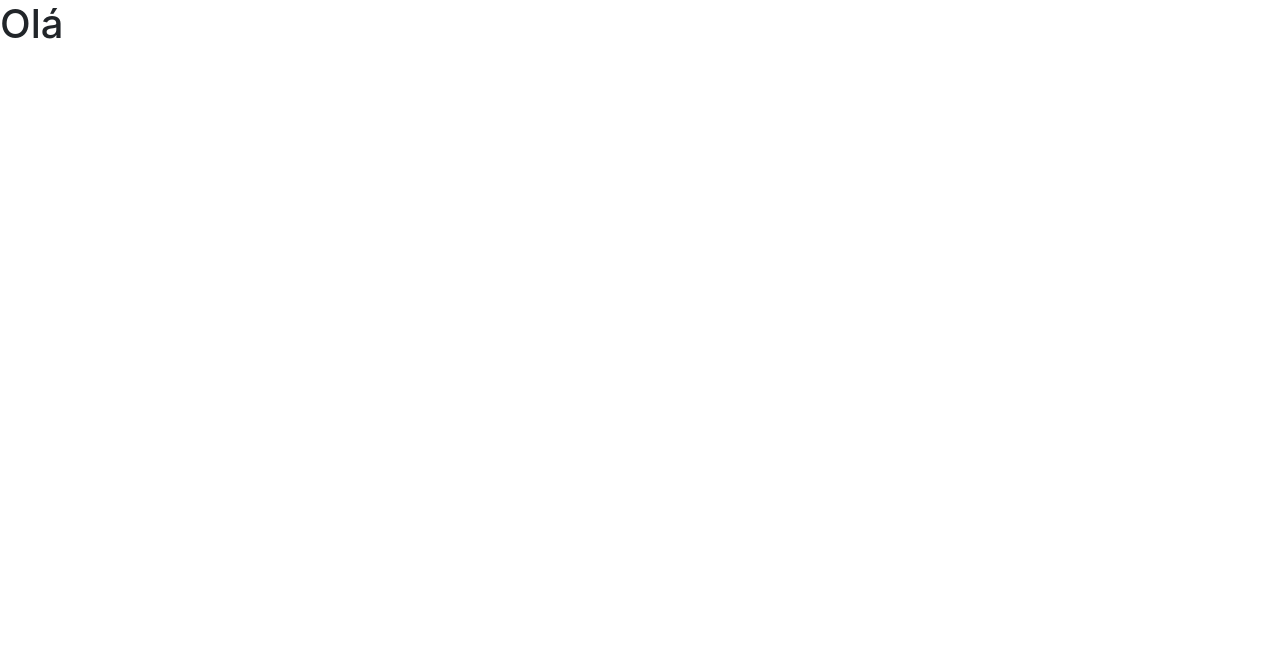
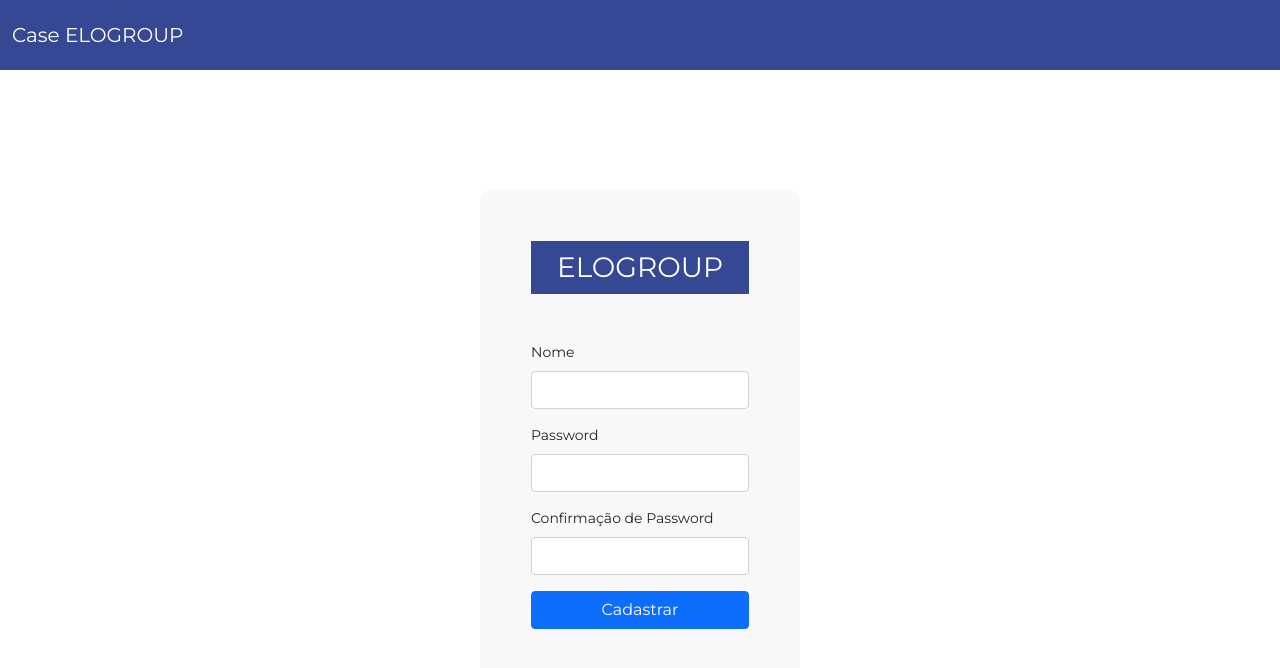
Before and after one commit to Rafa-Moura/case-elogroup, a React (Create React App) app: page /usuario in a window 1280 px wide. Shown: the top 668 px of the page. Built offline with nearby package versions, Linux system fonts and the light colour scheme.

Commit message:
chore: page usuario

```diff
--- a/package.json
+++ b/package.json
@@ -8,6 +8,8 @@
     "@testing-library/user-event": "^13.5.0",
     "react": "^17.0.2",
     "react-dom": "^17.0.2",
+    "react-icons": "^4.3.1",
+    "react-router-dom": "^6.2.2",
     "react-scripts": "5.0.0",
     "web-vitals": "^2.1.4"
   },
--- a/src/App.jsx
+++ b/src/App.jsx
@@ -1,8 +1,16 @@
+import { BrowserRouter, Routes, Route } from "react-router-dom";
+
+import Navbar from "./views/components/Navbar";
+import Usuario from "./views/pages/Usuario";
+
 function App() {
   return (
-    <div className="App">
-      <h1>Olá</h1>
-    </div>
+    <BrowserRouter>
+      <Navbar />
+      <Routes>
+        <Route path="/usuario" element={<Usuario />} />
+      </Routes>
+    </BrowserRouter>
   );
 }
 
--- a/src/index.css
+++ b/src/index.css
@@ -1,13 +1,14 @@
+@import url("https://fonts.googleapis.com/css2?family=Montserrat:wght@300;400;700&display=swap");
 body {
   margin: 0;
-  font-family: -apple-system, BlinkMacSystemFont, 'Segoe UI', 'Roboto', 'Oxygen',
-    'Ubuntu', 'Cantarell', 'Fira Sans', 'Droid Sans', 'Helvetica Neue',
-    sans-serif;
+  padding: 0;
+  font-family: "Montserrat", sans-serif;
+  font-size: 14px;
+
   -webkit-font-smoothing: antialiased;
   -moz-osx-font-smoothing: grayscale;
 }
 
-code {
-  font-family: source-code-pro, Menlo, Monaco, Consolas, 'Courier New',
-    monospace;
+html, body, #root {
+  height: 100%;
 }
--- a/src/views/components/Navbar/index.jsx
+++ b/src/views/components/Navbar/index.jsx
@@ -3,7 +3,17 @@ import React from "react";
 import "./styles.css";
 
 function Navbar() {
-  return <h1>Nabar</h1>;
+  return (
+    <header>
+      <nav class="navbar navbar-light">
+        <div class="container-fluid">
+          <a class="navbar-brand text-white" href="/">
+            Case ELOGROUP
+          </a>
+        </div>
+      </nav>
+    </header>
+  );
 }
 
 export default Navbar;
--- a/src/views/components/Navbar/styles.css
+++ b/src/views/components/Navbar/styles.css
@@ -0,0 +1,9 @@
+header {
+  height: 70px !important;
+  background-color: rgb(54, 71, 148);
+}
+
+nav {
+    height: 100%;
+    color: #fff !important;
+}
--- /dev/null
+++ b/src/views/pages/Usuario/index.jsx
@@ -0,0 +1,52 @@
+import React from "react";
+
+import "./styles.css";
+
+function Usuario() {
+  return (
+    <section id="form--section" className="container p-3">
+      <div className="row d-flex align-items-center justify-content-center">
+        <form className="d-flex align-items-center flex-column form--user">
+          <h3 className="mb-5 w-100 text-center text-white">ELOGROUP</h3>
+          <form>
+            <div class="mb-3">
+              <label for="name" class="form-label">
+                Nome
+              </label>
+              <input
+                type="text"
+                class="form-control"
+                id="name"
+              />
+            </div>
+            <div class="mb-3">
+              <label for="password" class="form-label">
+                Password
+              </label>
+              <input
+                type="password"
+                class="form-control"
+                id="password"
+              />
+            </div>
+            <div class="mb-3">
+              <label for="confirmPassword" class="form-label">
+                Confirmação de Password
+              </label>
+              <input
+                type="password"
+                class="form-control"
+                id="confirmPassword"
+              />
+            </div>
+            <button type="submit" class="btn btn-primary w-100">
+              Cadastrar
+            </button>
+          </form>
+        </form>
+      </div>
+    </section>
+  );
+}
+
+export default Usuario;
--- /dev/null
+++ b/src/views/pages/Usuario/styles.css
@@ -0,0 +1,30 @@
+#form--section {
+  display: flex;
+  align-items: center;
+  justify-content: center;
+  height: calc(100% - 70px);
+}
+
+.form--user {
+  padding: 50px;
+  background-color: rgba(235, 235, 235, 0.335);
+  border: 1px solid #f8f8f8;
+  border-radius: 10px;
+}
+
+.form--user h3 {
+    background-color: rgb(54, 71, 148);
+    padding: 10px;
+}
+
+.input--container {
+  display: flex;
+  flex-direction: column;
+}
+
+.input--container input {
+  outline: none;
+  border: 0;
+  background-color: #f8f8f8f8;
+  height: 40px;
+}
```
Also changed, not shown: src/views/pages/Home/index.jsx (added, +10 -0 lines), 1 other file (tests, documents, lock files or other folders).
